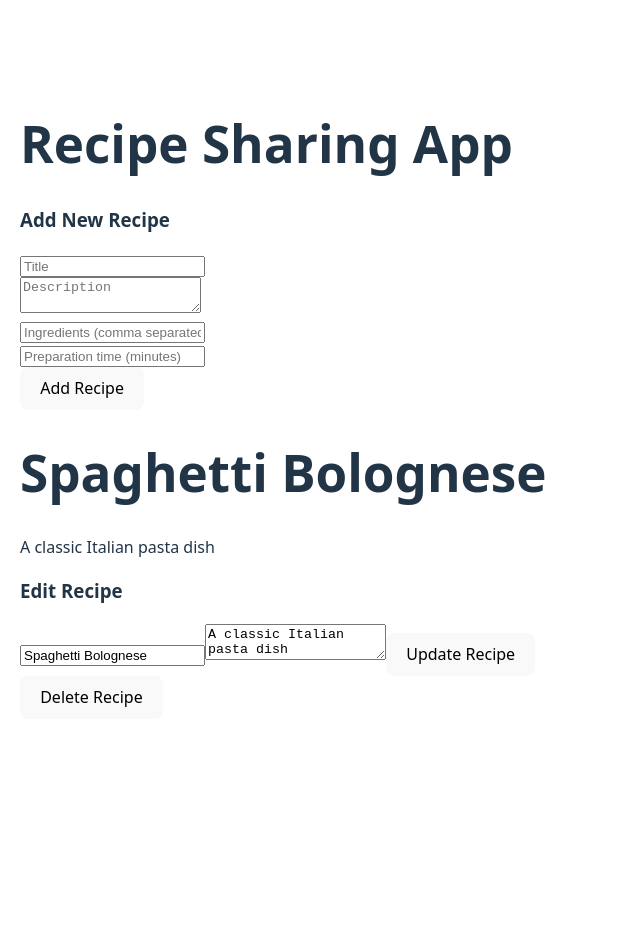
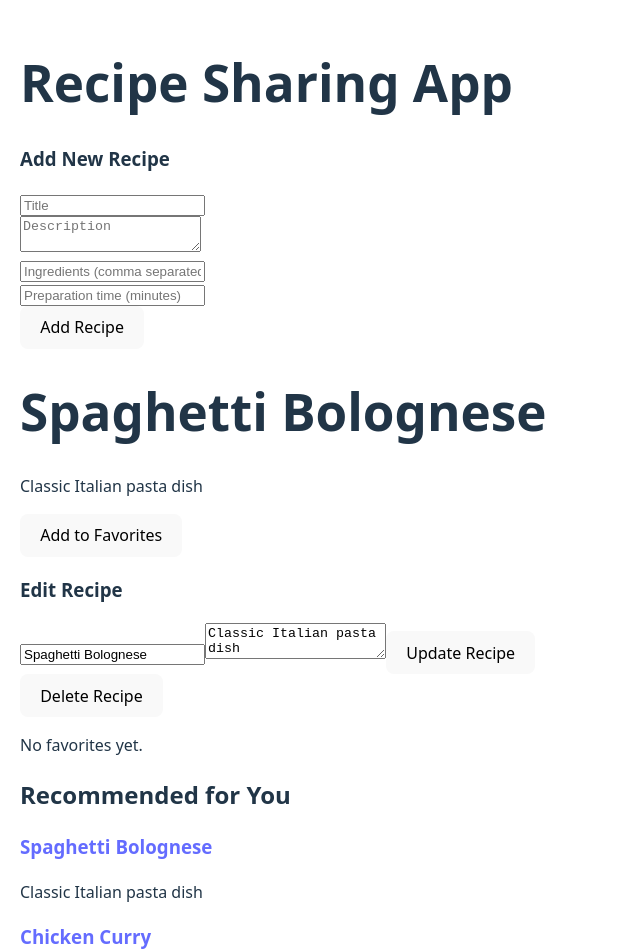
Before and after one commit to Yazouzou/alx-fe-reactjs, a React (Vite) app in the folder recipe-sharing-app/: page /recipes/1 in a window 1280 px wide. Shown: the top 952 px of the page, without its empty margins (0-640 px from the left). Before the commit the page ends 800 px from the top, so only its background shows below. Built offline with nearby package versions, Linux system fonts and the light colour scheme.

Commit message:
Implementing User Favorites and Personalized Recipe Recommendations

```diff
--- a/recipe-sharing-app/src/App.jsx
+++ b/recipe-sharing-app/src/App.jsx
@@ -2,18 +2,22 @@ import { BrowserRouter, Routes, Route } from 'react-router-dom';
 import RecipeList from './components/RecipeList';
 import RecipeDetails from './components/RecipeDetails';
 import AddRecipeForm from './components/AddRecipeForm';
+import FavoritesList from './components/FavoritesList';
+import RecommendationsList from './components/RecommendationsList';
 
 function App() {
   return (
     <BrowserRouter>
       <div style={{ padding: '20px', maxWidth: '600px', margin: '0 auto' }}>
         <h1>Recipe Sharing App</h1>
-        {/* AddRecipeForm visible on home page */}
         <AddRecipeForm />
         <Routes>
           <Route path="/" element={<RecipeList />} />
           <Route path="/recipes/:id" element={<RecipeDetails />} />
         </Routes>
+        {/* Show favorites and recommendations below */}
+        <FavoritesList />
+        <RecommendationsList />
       </div>
     </BrowserRouter>
   );
--- /dev/null
+++ b/recipe-sharing-app/src/components/FavoritesList.jsx
@@ -0,0 +1,34 @@
+import { useRecipeStore } from './recipeStore';
+import { Link } from 'react-router-dom';
+
+const FavoritesList = () => {
+  const favoritesIds = useRecipeStore((state) => state.favorites);
+  const recipes = useRecipeStore((state) => state.recipes);
+  const removeFavorite = useRecipeStore((state) => state.removeFavorite);
+
+  // Compute favorites inside the component, not in the selector
+  const favorites = favoritesIds
+    .map((id) => recipes.find((r) => r.id === id))
+    .filter(Boolean);
+
+  if (favorites.length === 0) return <p>No favorites yet.</p>;
+
+  return (
+    <div>
+      <h2>My Favorites</h2>
+      {favorites.map((recipe) => (
+        <div key={recipe.id} style={{ marginBottom: '12px' }}>
+          <Link to={`/recipes/${recipe.id}`}>
+            <h3>{recipe.title}</h3>
+          </Link>
+          <p>{recipe.description}</p>
+          <button onClick={() => removeFavorite(recipe.id)}>
+            Remove from Favorites
+          </button>
+        </div>
+      ))}
+    </div>
+  );
+};
+
+export default FavoritesList;
--- a/recipe-sharing-app/src/components/RecipeDetails.jsx
+++ b/recipe-sharing-app/src/components/RecipeDetails.jsx
@@ -1,35 +1,40 @@
+import { useRecipeStore } from './recipeStore';
 import { useParams, useNavigate } from 'react-router-dom';
-import { useRecipeStore } from './recipeStore';
 import EditRecipeForm from './EditRecipeForm';
 import DeleteRecipeButton from './DeleteRecipeButton';
 
 const RecipeDetails = () => {
-  const { id } = useParams(); // Get recipe ID from URL
+  const { id } = useParams();
   const navigate = useNavigate();
 
-  // Find the recipe in Zustand store by ID
   const recipe = useRecipeStore((state) =>
     state.recipes.find((r) => r.id === id)
   );
 
-  // Safety check
-  if (!recipe) {
-    return <p>Recipe not found</p>;
-  }
+  const favorites = useRecipeStore((state) => state.favorites);
+  const addFavorite = useRecipeStore((state) => state.addFavorite);
+  const removeFavorite = useRecipeStore((state) => state.removeFavorite);
+
+  if (!recipe) return <p>Recipe not found</p>;
+
+  const isFavorite = favorites.includes(recipe.id);
 
   return (
     <div>
       <h1>{recipe.title}</h1>
       <p>{recipe.description}</p>
 
-      {/* Edit form */}
+      {/* Favorite button */}
+      <button
+        onClick={() =>
+          isFavorite ? removeFavorite(recipe.id) : addFavorite(recipe.id)
+        }
+      >
+        {isFavorite ? 'Remove from Favorites' : 'Add to Favorites'}
+      </button>
+
       <EditRecipeForm recipe={recipe} />
-
-      {/* Delete button */}
-      <DeleteRecipeButton
-        recipeId={recipe.id}
-        onDelete={() => navigate('/')}  // Redirect home after delete
-      />
+      <DeleteRecipeButton recipeId={recipe.id} onDelete={() => navigate('/')} />
     </div>
   );
 };
--- a/recipe-sharing-app/src/components/RecipeList.jsx
+++ b/recipe-sharing-app/src/components/RecipeList.jsx
@@ -4,7 +4,7 @@ import { useRecipeStore } from './recipeStore';
 import SearchBar from './SearchBar';
 
 const RecipeList = () => {
-  const filteredRecipes = useRecipeStore((state) => state.filteredRecipes());
+  const filteredRecipes = useRecipeStore(state => state.filteredRecipes());
 
   return (
     <div>
--- /dev/null
+++ b/recipe-sharing-app/src/components/RecommendationsList.jsx
@@ -0,0 +1,32 @@
+import { useRecipeStore } from './recipeStore';
+import { Link } from 'react-router-dom';
+import { useEffect } from 'react';
+
+const RecommendationsList = () => {
+  const recommendations = useRecipeStore((state) => state.recommendations).filter(Boolean);
+  const generateRecommendations = useRecipeStore(
+    (state) => state.generateRecommendations
+  );
+
+  useEffect(() => {
+    generateRecommendations();
+  }, [generateRecommendations]);
+
+  if (recommendations.length === 0) return <p>No recommendations yet.</p>;
+
+  return (
+    <div>
+      <h2>Recommended for You</h2>
+      {recommendations.map((recipe) => (
+        <div key={recipe.id} style={{ marginBottom: '12px' }}>
+          <Link to={`/recipes/${recipe.id}`}>
+            <h3>{recipe.title}</h3>
+          </Link>
+          <p>{recipe.description}</p>
+        </div>
+      ))}
+    </div>
+  );
+};
+
+export default RecommendationsList;
--- a/recipe-sharing-app/src/components/recipeStore.js
+++ b/recipe-sharing-app/src/components/recipeStore.js
@@ -5,7 +5,7 @@ export const useRecipeStore = create((set, get) => ({
     {
       id: '1',
       title: 'Spaghetti Bolognese',
-      description: 'A classic Italian pasta dish',
+      description: 'Classic Italian pasta dish',
       ingredients: ['spaghetti', 'beef', 'tomato'],
       prepTime: 30,
     },
@@ -16,18 +16,47 @@ export const useRecipeStore = create((set, get) => ({
       ingredients: ['chicken', 'curry powder', 'coconut milk'],
       prepTime: 45,
     },
+    // Add more sample recipes if needed
   ],
 
+  favorites: [],
+
+  addFavorite: (recipeId) =>
+    set((state) => ({
+      favorites: [...state.favorites, recipeId],
+    })),
+
+  removeFavorite: (recipeId) =>
+    set((state) => ({
+      favorites: state.favorites.filter((id) => id !== recipeId),
+    })),
+
+  recommendations: [],
+
+  generateRecommendations: () => {
+    const { recipes, favorites } = get();
+    // Simple recommendation logic: recipes NOT in favorites, random selection
+    const recommended = recipes.filter((r) => !favorites.includes(r.id));
+    return set({ recommendations: recommended.slice(0, 3) }); // top 3 recommendations
+  },
+
+  // Optional: filteredRecipes logic (search + filter)
   searchTerm: '',
-
-  setSearchTerm: (term) => {
-    set({ searchTerm: term });
+  setSearchTerm: (term) => set({ searchTerm: term }),
+  filteredRecipes: () => {
+    const { recipes, searchTerm } = get();
+    if (!searchTerm) return recipes;
+    const lowerTerm = searchTerm.toLowerCase();
+    return recipes.filter(
+      (r) =>
+        r.title.toLowerCase().includes(lowerTerm) ||
+        r.description.toLowerCase().includes(lowerTerm) ||
+        r.ingredients.some((i) => i.toLowerCase().includes(lowerTerm))
+    );
   },
 
   addRecipe: (newRecipe) =>
-    set((state) => ({
-      recipes: [...state.recipes, newRecipe],
-    })),
+    set((state) => ({ recipes: [...state.recipes, newRecipe] })),
 
   updateRecipe: (updatedRecipe) =>
     set((state) => ({
@@ -37,20 +66,5 @@ export const useRecipeStore = create((set, get) => ({
     })),
 
   deleteRecipe: (id) =>
-    set((state) => ({
-      recipes: state.recipes.filter((r) => r.id !== id),
-    })),
-
-  // Computed filtered recipes
-  filteredRecipes: () => {
-    const { recipes, searchTerm } = get();
-    if (!searchTerm) return recipes;
-    const lowerTerm = searchTerm.toLowerCase();
-    return recipes.filter(
-      (r) =>
-        r.title.toLowerCase().includes(lowerTerm) ||
-        r.description.toLowerCase().includes(lowerTerm) ||
-        r.ingredients.some((ing) => ing.toLowerCase().includes(lowerTerm))
-    );
-  },
+    set((state) => ({ recipes: state.recipes.filter((r) => r.id !== id) })),
 }));
```
